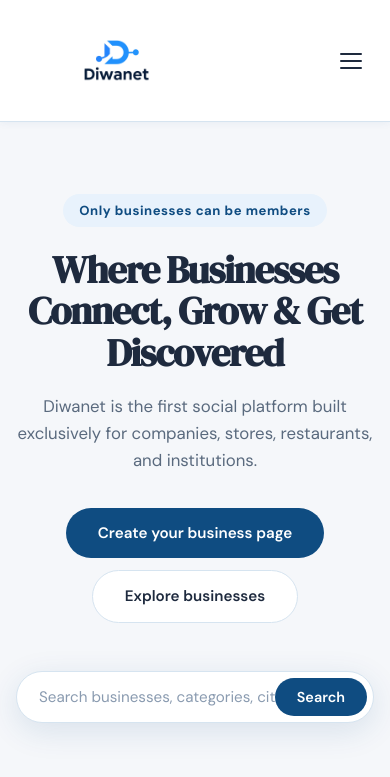
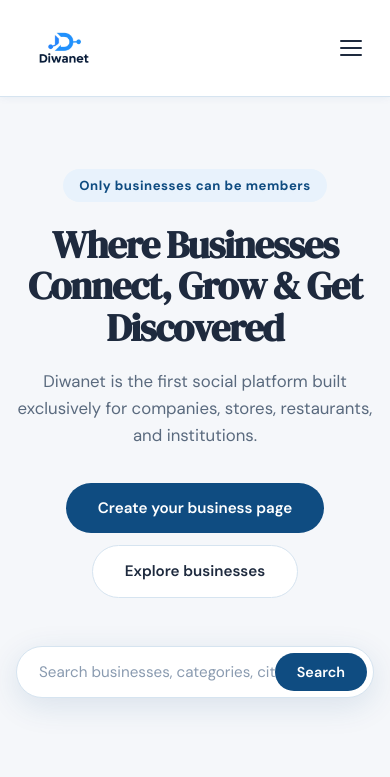
Before and after one commit to istikbalt/diwanet-v2, a plain HTML site: page frontend/index.html in a window 390 px wide. Shown: the top 777 px of the page. Drawn offline with Linux system fonts and the light colour scheme; no server answers.

Commit message:
UI polish and category pa22ı452

```diff
--- a/frontend/assets/css/main.css
+++ b/frontend/assets/css/main.css
@@ -90,6 +90,13 @@
   display: block;
   object-fit: contain;
   margin-left: 40px;
+}
+
+@media (max-width: 768px) {
+  .brand-logo {
+    height: 80px;
+    margin-left: 0;
+  }
 }
 
 .topbar-nav {
```
